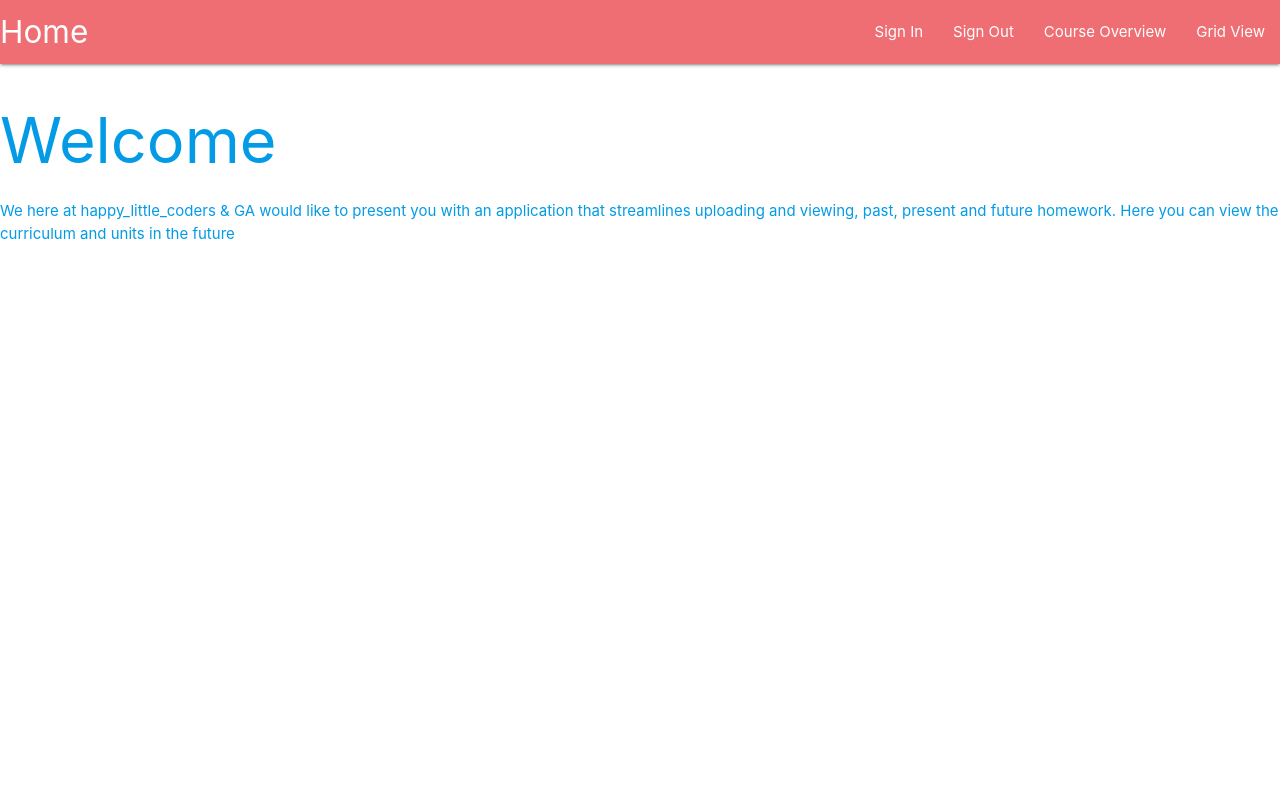
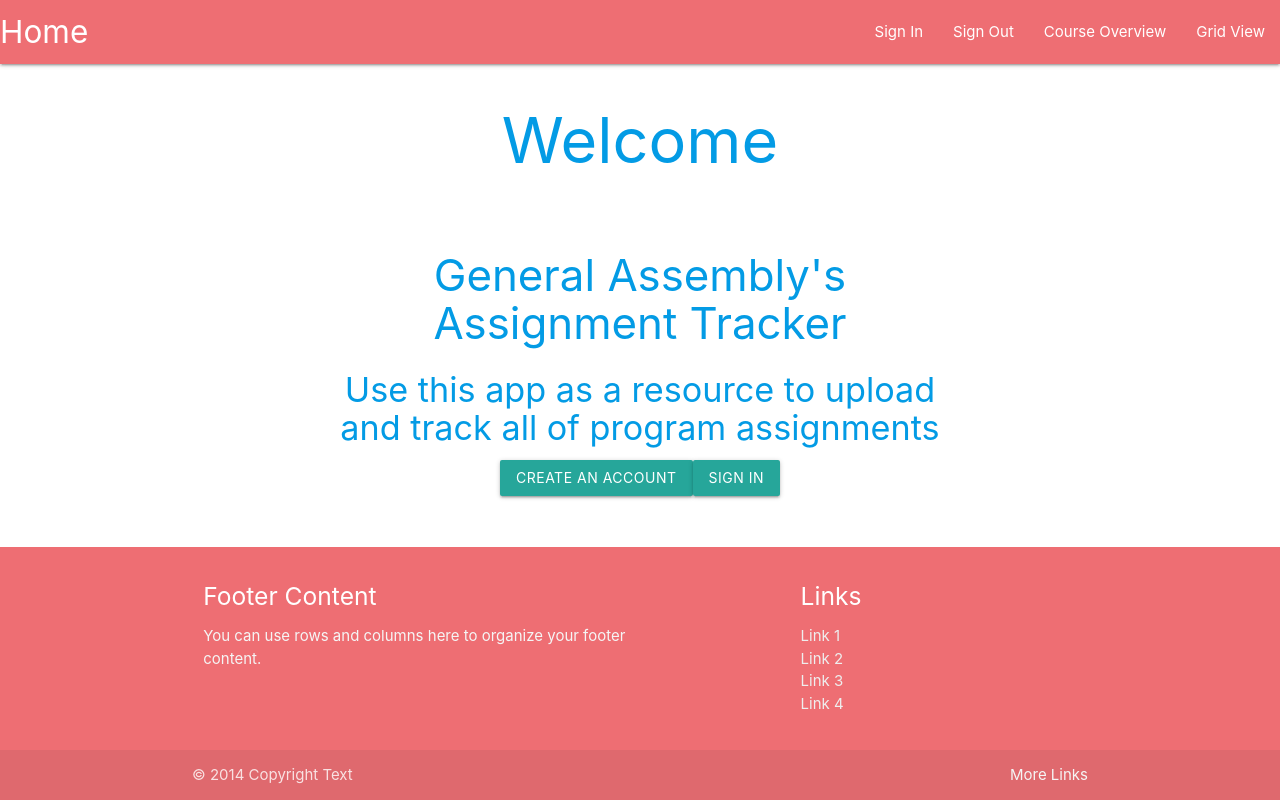
Before and after one commit to kanderson425/homework_tracker, a Django app: page / in a window 1280 px wide. Run offline with Django 3.2, Linux system fonts and the light colour scheme; parts of the project's set-up code (start-up, migrations or seed data) failed here and were passed over.

Commit message:
Added a basic footer. Added blank html pages, unfunctional oauth.

```diff
--- a/main_app/static/css/style.css
+++ b/main_app/static/css/style.css
@@ -0,0 +1,8 @@
+body {
+  display: flex !important;
+  min-height: 100vh !important;
+  flex-direction: column !important;
+}
+main {
+  flex: 1 0 auto !important;
+}
--- a/main_app/templates/base.html
+++ b/main_app/templates/base.html
@@ -7,14 +7,13 @@
   <meta name="viewport" content="width=device-width, initial-scale=1.0">
   <meta http-equiv="X-UA-Compatible" content="ie=edge">
   <link rel="stylesheet" href="https://cdnjs.cloudflare.com/ajax/libs/materialize/1.0.0/css/materialize.min.css">
-  <link rel="stylesheet" type="text/css" href="{% static 'css/style.css' %}">
   <script src="https://cdnjs.cloudflare.com/ajax/libs/materialize/1.0.0/js/materialize.min.js" defer></script>
   <script src="https://code.jquery.com/jquery-3.3.1.min.js" integrity="sha256-FgpCb/KJQlLNfOu91ta32o/NMZxltwRo8QtmkMRdAu8=" crossorigin="anonymous"></script>
   <script src="{% static 'scripts/script.js' %}" type="text/javscript" defer></script>
+  <link rel="stylesheet" type="text/css" href="{% static 'css/style.css' %}">
   <title>GA Homework Tracker</title>
 </head>
 <body>
-
   <header class="navbar-fixed">
     <nav>
       <div class="nav-wrapper">
@@ -39,13 +38,35 @@
     </nav>
   </header>
 
-  <main>
+  <main class="container">
     {% block content %}
     {% endblock %}
   </main>
 
-  <footer>
-
+  <footer class="page-footer">
+    <div class="container">
+      <div class="row">
+        <div class="col l6 s12">
+          <h5 class="white-text">Footer Content</h5>
+          <p class="grey-text text-lighten-4">You can use rows and columns here to organize your footer content.</p>
+        </div>
+        <div class="col l4 offset-l2 s12">
+          <h5 class="white-text">Links</h5>
+          <ul>
+            <li><a class="grey-text text-lighten-3" href="#!">Link 1</a></li>
+            <li><a class="grey-text text-lighten-3" href="#!">Link 2</a></li>
+            <li><a class="grey-text text-lighten-3" href="#!">Link 3</a></li>
+            <li><a class="grey-text text-lighten-3" href="#!">Link 4</a></li>
+          </ul>
+        </div>
+      </div>
+    </div>
+    <div class="footer-copyright">
+      <div class="container">
+      © 2014 Copyright Text
+      <a class="grey-text text-lighten-4 right" href="#!">More Links</a>
+      </div>
+    </div>
   </footer>
 
 </body>
--- a/main_app/templates/home.html
+++ b/main_app/templates/home.html
@@ -1,10 +1,12 @@
 {% extends 'base.html' %}
 {% block content %}
 
-<h1>Welcome</h1>
-
-<div><p>We here at happy_little_coders & GA would like to present you with
-an application that streamlines uploading and viewing, past, present and future homework.
-Here you can view the curriculum and units in the future</p></div>
+<div class="container center">
+  <h1>Welcome</h1>
+  <br>
+  <h3>General Assembly's Assignment Tracker</h3>
+  <h4>Use this app as a resource to upload and track all of program assignments</h4>
+  <a href="{% url 'signup' %}" class="btn">Create an account</a><a href="" class="btn">Sign In</a>
+</div>
 
 {% endblock %}
--- a/main_app/urls.py
+++ b/main_app/urls.py
@@ -1,8 +1,10 @@
-from django.urls import path
+from django.urls import path, include
 from . import views
 
 urlpatterns = [
     path('', views.home, name='home'),
     path('index/', views.index, name='index'),
-    path('signin/', views.signin, name='signin'),
+    path('registration/signin/', views.signin, name='signin'),
+    path('registration', include('django.contrib.auth.urls')),
+    path('registration/signup/', views.signup, name='signup'),
 ]
--- a/main_app/views.py
+++ b/main_app/views.py
@@ -1,11 +1,40 @@
 from django.shortcuts import render
+from django.views.generic import ListView, CreateView, UpdateView
+from django.contrib.auth.forms import UserCreationForm
+from django.contrib.auth.models import User
 
 # Create your views here.
 def home(request):
     return render(request, 'home.html')
 
 def index(request):
-    return render(request, 'homework_tracker/index.html')
+    return render(request, 'users/index.html')
 
 def signin(request):
     return render(request, 'registration/signin.html')
+
+def signup(request):
+    error_message=''
+    if request.method == 'POST':
+        form = UserCreationForm(request.POST)
+        if form.is_valid():
+            user = form.save()
+            login(request, user)
+            return redirect('index')
+        else:
+            error_message = 'Invalid credentials = try again'
+    form = UserCreationForm()
+    context = {'form': form, 'error_message': error_message}
+    return render(request, 'registration/signup.html', context)
+
+class SignUpForm(UserCreationForm):
+    first_name = forms.CharField(max_length=30, required=True)
+    last_name = forms.CharField(max_length=30, required=True)
+    email = forms.EmailField(max_length=256, required=True)
+    location = forms.CharField(max_length=30, required=True)
+    class_start_date = forms.CharField(max_length=30, required=True)
+    class_type = forms.CharField(max_length=30, required=True)
+
+    class Meta:
+        model = User
+        fields = {'first_name', 'last_name', 'email', 'location', 'class_start_date', 'class_type', 'password1', 'password2'}
```
Also changed, not shown: main_app/forms.py (added, +20 -0 lines), main_app/models.py (+9 -9 lines), main_app/templates/registration/signup.html (added, +12 -0 lines), main_app/templates/about.html (added), main_app/templates/instructors/cohort_overview.html (added), main_app/templates/instructors/cohort_select.html (added), main_app/templates/instructors/student_detail.html (added), main_app/templates/main_app/instructor/cohort_overview.html (added), main_app/templates/main_app/instructor/delete_cohort.html (added), main_app/templates/main_app/instructor/initialization_form.html (added), main_app/templates/main_app/student_work_form.html (added), main_app/templates/users/index.html (renamed from main_app/templates/homework_tracker/index.html), main_app/templates/users/single_unit_view.html (renamed from main_app/templates/homework_tracker/detail.html).
